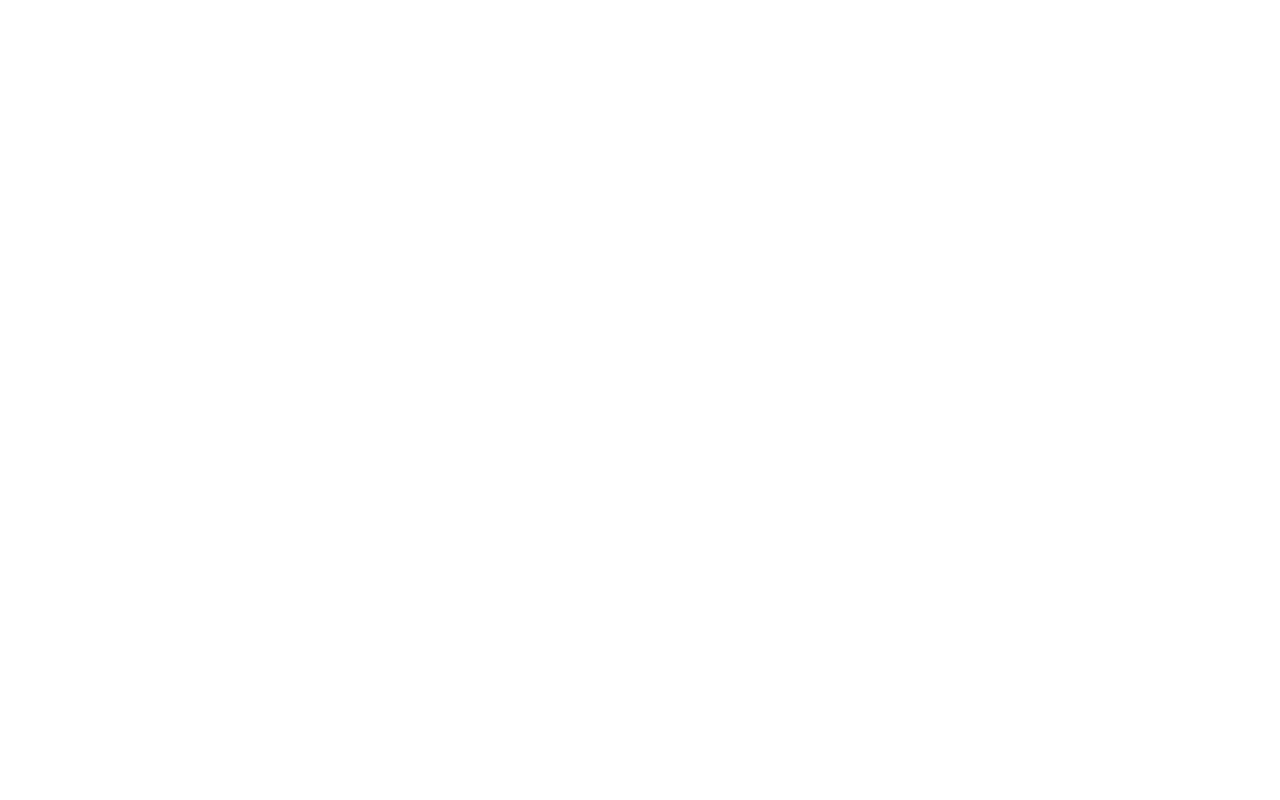
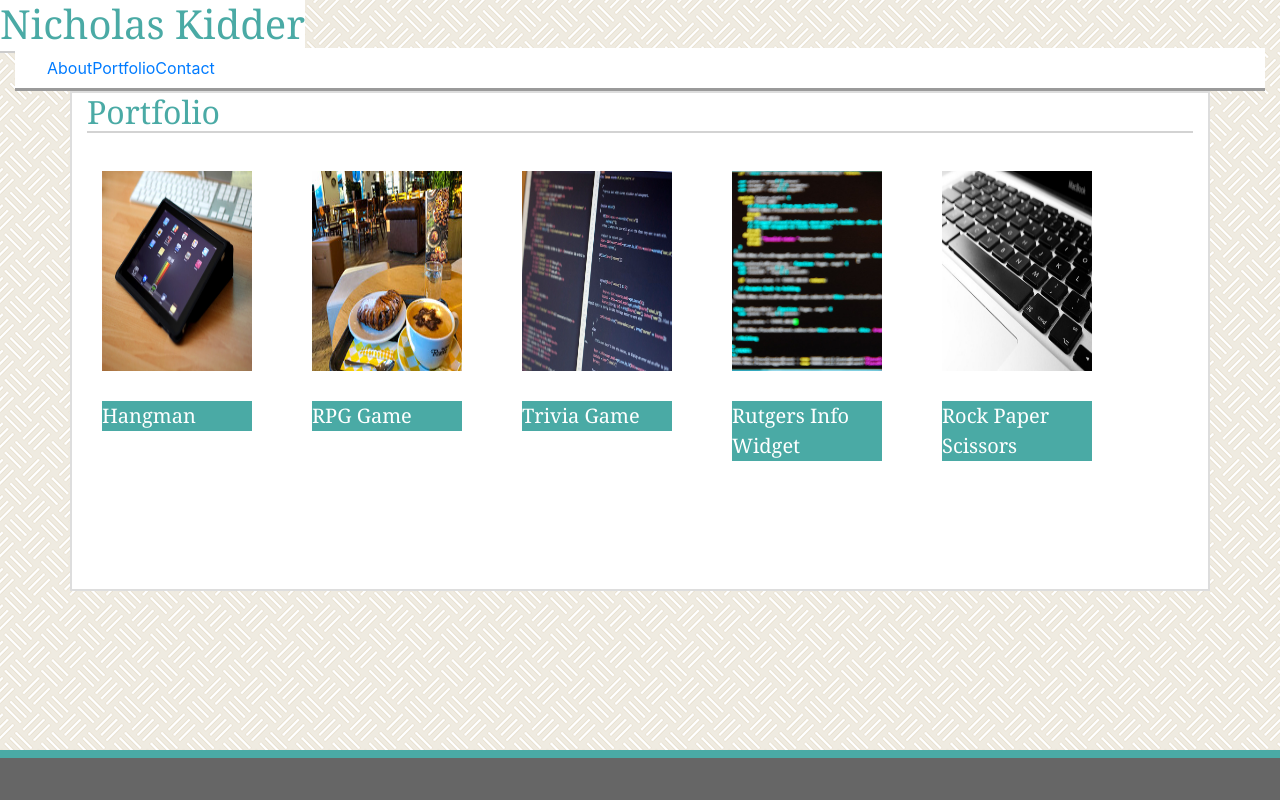
Before and after one commit to nickidder1994/Bootstrap-Portfolio, a plain HTML site: page portfolio.html in a window 1280 px wide. Drawn offline with nearby package versions, Linux system fonts and the light colour scheme.

Commit message:
finished portfolio

```diff
--- a/1_style.css
+++ b/1_style.css
@@ -2,14 +2,14 @@ h1 {
     font-family: Georgia, 'Times New Roman', Times, serif;
     background-color: #ffffff;
     color: #4aaaa5;
-    display: inline;
     font-size: 50px;
     border-bottom: solid 2px #cccccc;
-    background-size: 90px;
+    background-size: 600px;
     }
     .navbar {
         border-bottom: outset;
         background-color: #ffffff;
+
       }
       h2 {
         font-family: Georgia, 'Times New Roman', Times, serif;
@@ -35,4 +35,11 @@ h1 {
         img {
           width: 200px;
           height: 250px;
+          margin: 10px;
         }
+        p {
+        display: inline;
+        }
+        .navbar {
+          display: inline;
+        }
--- a/portfolio.html
+++ b/portfolio.html
@@ -0,0 +1,78 @@
+<!DOCTYPE html>
+<html lang="en">
+
+<head>
+    <meta charset="UTF-8">
+    <meta name="viewport" content="width=device-width, initial-scale=1.0">
+    <meta http-equiv="X-UA-Compatible" content="ie=edge">
+    <link rel="stylesheet" href="style.css">
+    <link rel="stylesheet" href="https://stackpath.bootstrapcdn.com/bootstrap/4.3.1/css/bootstrap.min.css"
+        integrity="sha384-ggOyR0iXCbMQv3Xipma34MD+dH/1fQ784/j6cY/iJTQUOhcWr7x9JvoRxT2MZw1T" crossorigin="anonymous">
+    <title>Nick Kidder</title>
+</head>
+
+    <div class="row">
+        <div class="col">
+            <h1>Nicholas Kidder</h1>
+            <div class="col">
+                <nav class="navbar navbar-expand-sm navbar-light">
+                    <a class="navbar-brand" href="#"></a>
+                    <button class="navbar-toggler" type="button" data-toggle="collapse" data-target="#navbarText"
+                        aria-controls="navbarText" aria-expanded="false" aria-label="Toggle navigation">
+                        <span class="navbar-toggler-icon"></span>
+                    </button>
+                    <div class="collapse navbar-collapse" id="navbarText">
+                        <ul class="navbar-nav mr-auto">
+                            <li class="nav-item active">
+                                <a class="./index.html" href="#">About <span class="sr-only">(current)</span></a>
+                            </li>
+                            <li class="nav-item">
+                                <a class="./portfolio.html" href="#">Portfolio</a>
+                            </li>
+                            <li class="nav-item">
+                                <a class="contact.html" href="#">Contact</a>
+                            </li>
+                        </ul>
+                        <span class="navbar-text">
+
+                        </span>
+                    </div>
+                </nav>
+        </div>
+    </div>
+</div>
+
+<body background="./images/floor-tile.png">
+    <div class="container">
+        <div class="row">
+            <div class="col-md-12">
+                <h2>Portfolio</h2>
+                <div class="row">
+                    <div class="column-md-3">
+                        <img src="./images/5412534845_9b767b05eb_z.jpg">
+                        <p>Hangman</p>
+                    </div>
+                    <div class="column-md-3">
+                        <img src="./images/40371164153_0f885bfb71_m.jpg">
+                        <p>RPG Game</p>
+                    </div>
+                    <div class="column">
+                        <img src="./images/6571675827_0a2e9bdd6a_z.jpg">
+                        <p>Trivia Game</p>
+                    </div>
+                    <div class="column">
+                        <img src="./images/3432136400_bf58d9c5dc_z.jpg">
+                        <p>Rutgers Info Widget</p>
+                    </div>
+                    <div class="column">
+                        <img src="./images/3207038393_d00028942c_z.jpg">
+                        <p>Rock Paper Scissors</p>
+                    </div>
+                </div>
+            </div>
+
+            <footer class="footer"></footer>
+
+</body>
+
+</html>
--- a/style.css
+++ b/style.css
@@ -0,0 +1,48 @@
+h1 {
+    font-family: Georgia, 'Times New Roman', Times, serif;
+    background-color: #ffffff;
+    color: #4aaaa5;
+    display: inline;
+    font-size: 50px;
+    border-bottom: solid 2px #cccccc;
+    background-size: 90px;
+    }
+ .navbar {
+     border-bottom: outset;
+     background-color: #ffffff;
+     }
+     h2 {
+        font-family: Georgia, 'Times New Roman', Times, serif;
+        background-color:#ffffff;
+        color: #4aaaa5;
+        border-bottom: solid 2px lightgray;
+      }
+      .container {
+        border:solid 2px #dddddd;
+        width: 6000px;
+        height: 500px;
+        background-color: #ffffff;
+      }
+      .footer {
+        height: 50px;
+        background-color: #666666;
+        position: absolute;
+        right: 0;
+        left: 0;
+        bottom: 0;
+        border-top: solid 8px #4aaaa5
+        }
+        img {
+            width: 150px;
+            height: 200px;
+            margin: 30px;
+            display: inline;
+        }
+        p {
+            background-color: #4aaaa5;
+            width: 150px;
+            font-family: Georgia, 'Times New Roman', Times, serif;
+            color: #ffffff;
+            margin: 30px;
+            font-size: 20px;
+        }
```
Also changed, not shown: contact.html (+17 -6 lines), index.html (+11 -14 lines), images/3207038393_d00028942c_z.jpg (added), images/3432136400_bf58d9c5dc_z.jpg (added), images/40371164153_0f885bfb71_m.jpg (added), images/5412534845_9b767b05eb_z.jpg (added), images/6571675827_0a2e9bdd6a_z.jpg (added).
